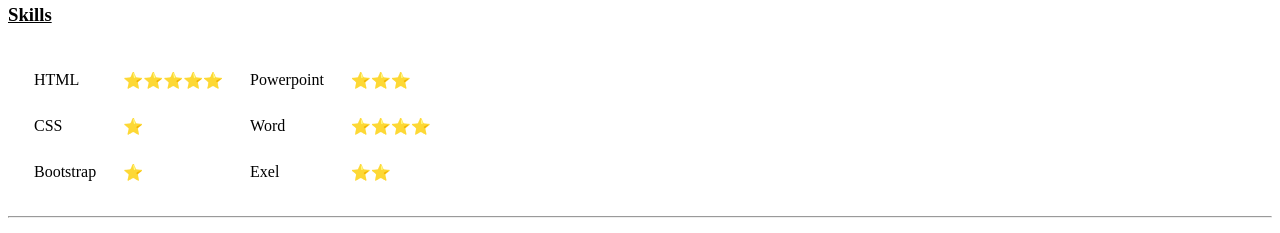
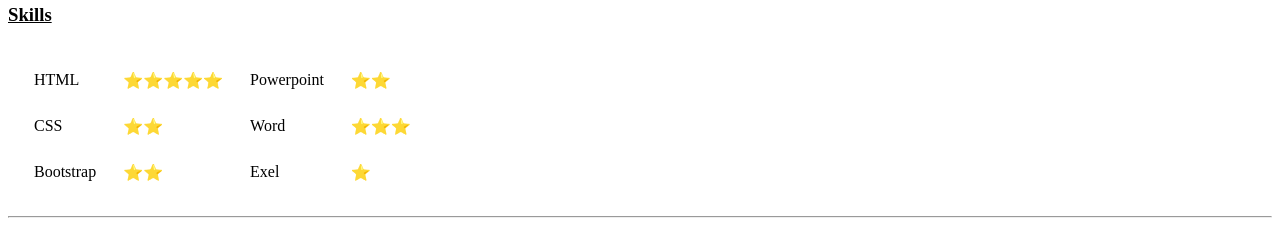
Before and after one commit to MusfiqDehan/Portfolio-Site-01, a plain HTML site: page index.html in a window 1280 px wide. Shown: the part 1145-1378 px from the top of the page. Drawn offline with Linux system fonts and the light colour scheme.

Commit message:
Update index.html

```diff
--- a/index.html
+++ b/index.html
@@ -93,19 +93,19 @@
 			<td>HTML</td>
 			<td>⭐⭐⭐⭐⭐</td>
 			<td>Powerpoint</td>
+			<td>⭐⭐</td>
+		</tr>
+		<tr>
+			<td>CSS</td>
+			<td>⭐⭐</td>
+			<td>Word</td>
 			<td>⭐⭐⭐</td>
 		</tr>
 		<tr>
-			<td>CSS</td>
+			<td>Bootstrap</td>
+			<td>⭐⭐</td>
+			<td>Exel</td>
 			<td>⭐</td>
-			<td>Word</td>
-			<td>⭐⭐⭐⭐</td>
-		</tr>
-		<tr>
-			<td>Bootstrap</td>
-			<td>⭐</td>
-			<td>Exel</td>
-			<td>⭐⭐</td>
 		</tr>
 	</table>
 	<hr>
@@ -121,7 +121,7 @@
 		</p>
 		<p>
 			<label>Your Message :</label><br>
-			<textarea name="yourMessage" rows="10" cols="35">Write message here.....</textarea><br>
+			<textarea name="yourMessage" rows="10" cols="35">Write message here.....</textarea>
 		</p>
 		<input type="submit" name="submit">
 	</form>
```
